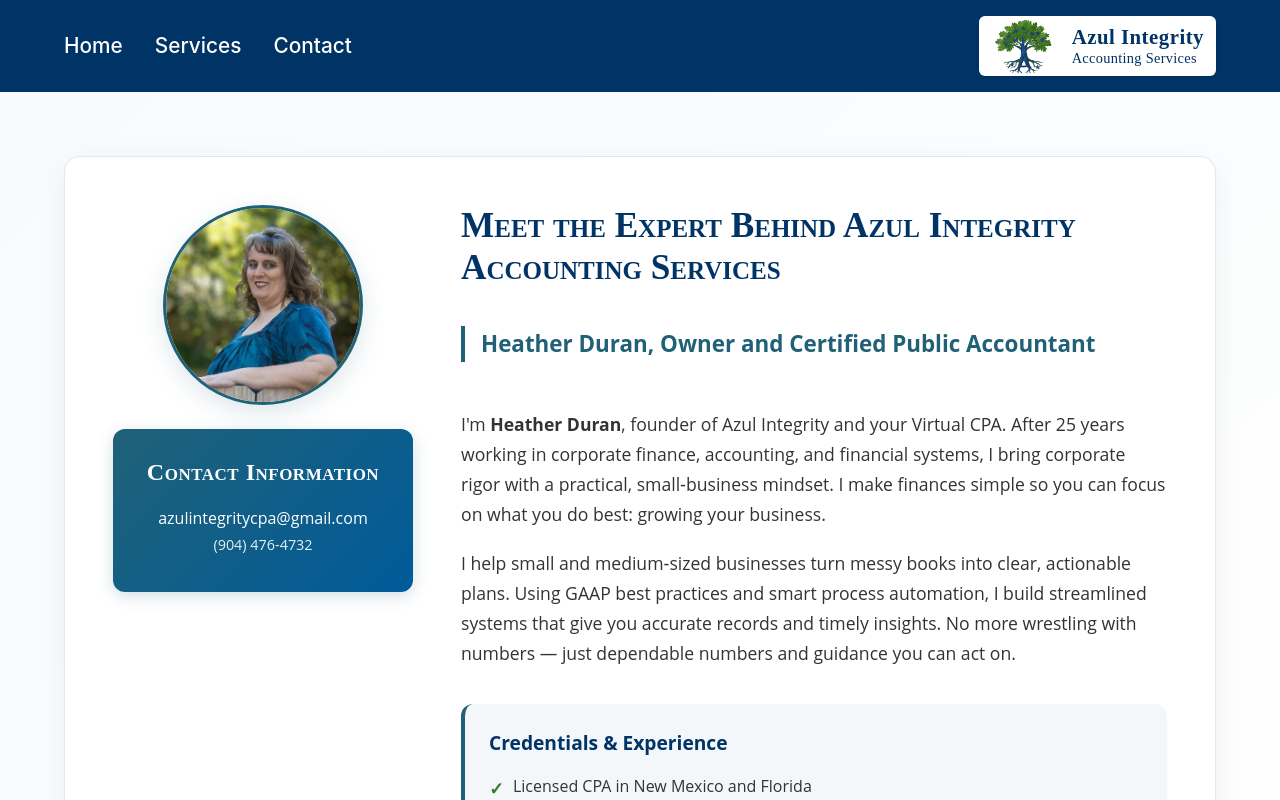
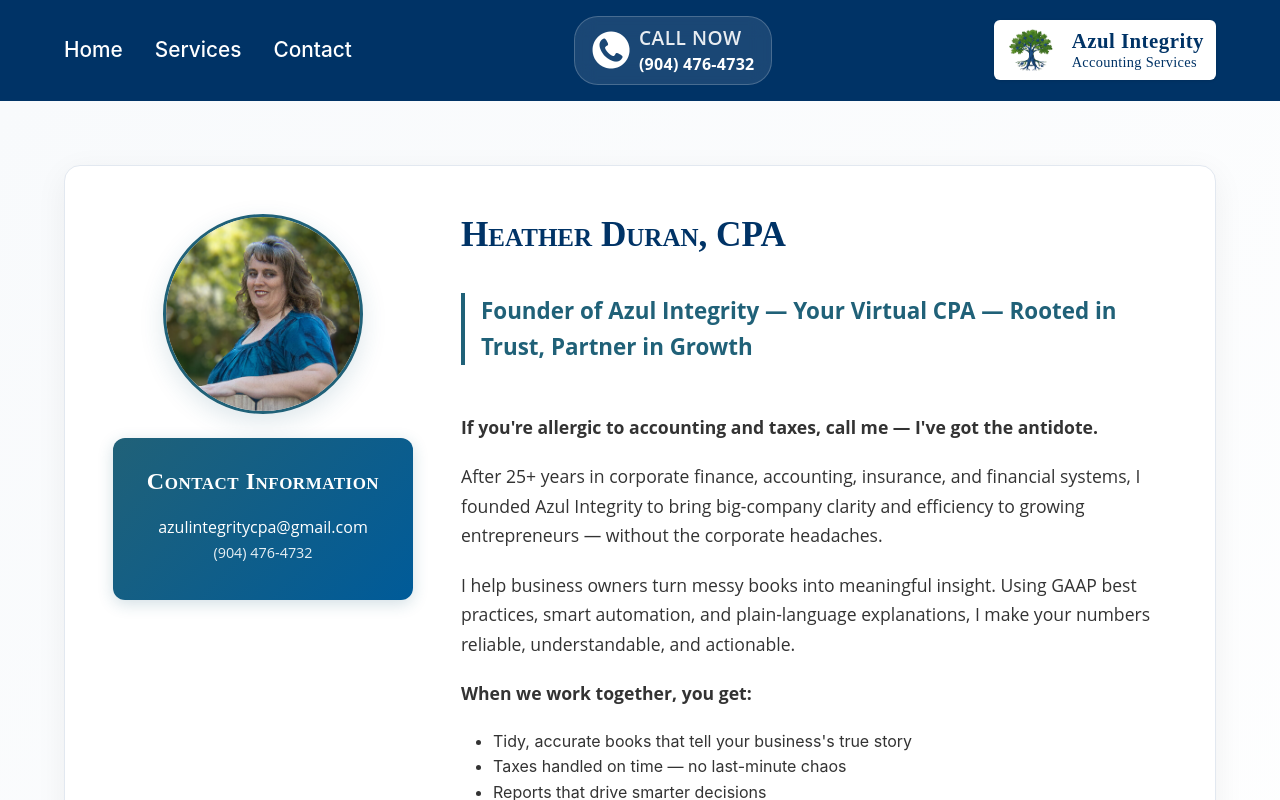
Before and after one commit to AzulIntegrity/azulintegrity, a Next.js app: page /contact in a window 1280 px wide. Shown: the top 800 px of the page. Built offline with nearby package versions, Linux system fonts and the light colour scheme; no server answers.

Commit message:
updates to color and images layout

```diff
--- a/src/app/contact/page.tsx
+++ b/src/app/contact/page.tsx
@@ -67,6 +67,21 @@ export default function ContactPage() {
           <Link href="/services">Services</Link>
           <Link href="/contact">Contact</Link>
         </nav>
+        <div className={styles.phoneContact}>
+          <Link href="tel:+19044764732" className={styles.phoneLink}>
+            <Image
+              src="/phoneicon.png"
+              alt="Call us"
+              className={styles.phoneIcon}
+              width={20}
+              height={20}
+            />
+            <span className={styles.phoneText}>
+              <span className={styles.callNow}>Call Now</span>
+              <span className={styles.phoneNumber}>(904) 476-4732</span>
+            </span>
+          </Link>
+        </div>
         <div className={styles.logoContainer}>
           <Image
             src="/tree.png"
@@ -114,25 +129,39 @@ export default function ContactPage() {
               </div>
             </div>
             <div className={styles.aboutContent}>
-              <h2 className={styles.aboutHeading}>Meet the Expert Behind Azul Integrity Accounting Services</h2>
-              <h3 className={styles.aboutSubheading}>Heather Duran, Owner and Certified Public Accountant</h3>
+              <h2 className={styles.aboutHeading}>Heather Duran, CPA</h2>
+              <h3 className={styles.aboutSubheading}>Founder of Azul Integrity — Your Virtual CPA — Rooted in Trust, Partner in Growth</h3>
               <div className={styles.aboutText}>
                 <p>
-                  I&apos;m <strong>Heather Duran</strong>, founder of Azul Integrity and your Virtual CPA. After 25 years working in corporate finance, accounting, and financial systems, I bring corporate rigor with a practical, small‑business mindset. I make finances simple so you can focus on what you do best: growing your business.
+                  <strong>If you&apos;re allergic to accounting and taxes, call me — I&apos;ve got the antidote.</strong>
                 </p>
                 <p>
-                  I help small and medium‑sized businesses turn messy books into clear, actionable plans. Using GAAP best practices and smart process automation, I build streamlined systems that give you accurate records and timely insights. No more wrestling with numbers — just dependable numbers and guidance you can act on.
+                  After 25+ years in corporate finance, accounting, insurance, and financial systems, I founded Azul Integrity to bring big-company clarity and efficiency to growing entrepreneurs — without the corporate headaches.
                 </p>
+                <p>
+                  I help business owners turn messy books into meaningful insight. Using GAAP best practices, smart automation, and plain-language explanations, I make your numbers reliable, understandable, and actionable.
+                </p>
+                <p><strong>When we work together, you get:</strong></p>
+                <ul style={{ paddingLeft: '2rem' }}>
+                  <li>Tidy, accurate books that tell your business&apos;s true story</li>
+                  <li>Taxes handled on time — no last-minute chaos</li>
+                  <li>Reports that drive smarter decisions</li>
+                  <li>A partner who cares about your goals, not just your numbers</li>
+                </ul>
                 <div className={styles.credentialsList}>
                   <h4>Credentials & Experience</h4>
                   <ul>
-                    <li>Licensed CPA in New Mexico and Florida</li>
-                    <li>25+ years of corporate and financial systems experience</li>
-                    <li>What I do: bookkeeping, accounting, taxes, payroll, and virtual CPA support for small businesses</li>
+                    <li>Licensed CPA — New Mexico & Florida</li>
+                    <li>25+ years in corporate finance, accounting, insurance, and systems</li>
+                    <li>Expertise in GAAP compliance, automation, and audit readiness</li>
+                    <li>Trusted by small businesses, startups, and local nonprofits</li>
                   </ul>
                 </div>
                 <p>
-                  I care about clarity, reliability, and helping you feel confident about your financial decisions. If you want bookkeeping that&apos;s tidy, taxes that are handled, and financial reports that actually help you grow, let&apos;s talk.
+                  At Azul Integrity, I combine technical rigor with genuine care — creating financial systems that reduce stress and build confidence.
+                </p>
+                <p>
+                  <strong>You grow your business. I&apos;ll handle the numbers.</strong>
                 </p>
               </div>
             </div>
--- a/src/app/page.module.css
+++ b/src/app/page.module.css
@@ -4,7 +4,7 @@
   align-items: center;
   gap: 1rem;
   height: 60px;
-  order: 3; /* Logo comes third (right side) */
+  order: 3;
   background: var(--white);
   padding: 0.5rem 0.75rem;
   border-radius: 6px;
@@ -12,7 +12,7 @@
 }
 
 .logoImage {
-  height: 65px;
+  height: 50px; /* Reduced from 65px to fit 60px container height */
   width: auto;
   flex-shrink: 0;
   object-fit: contain;
@@ -47,9 +47,7 @@
   letter-spacing: 0.3px;
 }
 
-
-
-/* ===== EXISTING STYLES ===== */
+/* ===== EXISTING STYLES (Contact/Modal/Page Layout) ===== */
 .cardPhoto {
   width: 80px;
   height: 80px;
@@ -149,14 +147,12 @@
   display: grid;
   grid-template-columns: 1fr 1fr;
   gap: 1rem;
-
 }
 
 .formRowThree {
   display: grid;
   grid-template-columns: 1fr 1fr 1fr;
   gap: 1rem;
-
 }
 
 .formGroup label {
@@ -172,12 +168,7 @@
   border-radius: 8px;
   font-size: 1rem;
   color: var(--dark-navy);
-  margin-bottom: 0.75rem;
-
-}
-
-.formGroup textarea {
-  margin-top: 0;
+  /* Removed: margin-bottom: 0.75rem; */
 }
 
 .contactHeadingLine {
@@ -292,7 +283,7 @@
 .navigation {
   display: flex;
   gap: 2rem;
-  order: 1; /* Navigation comes first (left side) */
+  order: 1;
 }
 
 .navigation a {
@@ -312,7 +303,7 @@
 .phoneContact {
   display: flex;
   align-items: center;
-  order: 2; /* Phone comes second (center) */
+  order: 2;
 }
 
 .phoneLink {
@@ -340,7 +331,7 @@
   width: 40px;
   height: 40px;
   object-fit: contain;
-  filter: brightness(0) invert(1); /* Makes icon white */
+  filter: brightness(0) invert(1);
   transition: transform 0.2s ease;
 }
 
@@ -442,17 +433,15 @@
 
 /* Hero Section */
 .hero {
-  /* Acts as the canvas for the layers */
   position: relative;
-  background-color: var(--light-gray); /* Background for the right (unclipped) side */
+  background-color: var(--light-gray);
   min-height: 500px;
   overflow: hidden;
   display: flex;
-  align-items: center; /* Vertically centers content */
+  align-items: center;
 }
 
 .heroImageBg {
-  /* Layer 1: The Image with the Clip */
   position: absolute;
   top: 0;
   left: 0;
@@ -462,28 +451,25 @@
   background-size: cover;
   background-position: center center;
   background-repeat: no-repeat;
-  /* 50% radius circle: Creates a curved edge that complements the spy glass */
   clip-path: circle(50% at 50% 50%);
   z-index: 1;
-  /* Optimize for performance */
   will-change: transform;
   backface-visibility: hidden;
 }
 
 .heroContent {
-  /* Layer 2: The Text Content Container */
   position: relative;
   z-index: 2;
   width: 100%;
   padding: 4rem 5%;
   display: flex;
-  justify-content: flex-end; /* Pushes the hero-text block to the right */
+  justify-content: flex-end;
 }
 
 .heroText {
-  max-width: 800px; /* Increased from 500px to accommodate longer title */
+  max-width: 800px;
   text-align: center;
-  margin-left: auto; /* Final push to the right within the flex container */
+  margin-left: auto;
   border-radius: 8px;
   padding: 1rem;
 }
@@ -590,10 +576,21 @@
 /* Services Section */
 .services {
   padding: 4rem 5%;
-  background-color: var(--white);
+  background: linear-gradient(135deg, #f0f9ff 0%, #e0f2fe 50%, #f8fafc 100%) !important;
   position: relative;
   z-index: 2;
   box-shadow: 0 2px 10px rgba(0,0,0,0.05);
+}
+
+.services::before {
+  content: '';
+  position: absolute;
+  top: 0;
+  left: 0;
+  right: 0;
+  height: 4px;
+  background: linear-gradient(90deg, var(--primary-blue), var(--trust-green), var(--duskblue));
+  opacity: 0.8;
 }
 
 .sectionHeading {
@@ -604,6 +601,7 @@
   color: var(--dark-navy);
   margin-bottom: 3rem;
   font-weight: 700;
+  text-shadow: 0 1px 2px rgba(0,0,0,0.05);
 }
 
 .tabsHeader {
@@ -1078,12 +1076,10 @@
 
 .footerSocial {
   display: flex;
-  gap: 1rem;               /* spacing between icons */
-  justify-content: center;  /* centers horizontally */
-  align-items: center;      /* centers vertically if needed */
+  gap: 1rem;
+  justify-content: center;
+  align-items: center;
   margin-top: 0.5rem;
-   justify-content: center;
-    align-items: center;
 }
 .socialIcon {
   width: 28px;
@@ -1091,7 +1087,6 @@
   object-fit: contain;
   cursor: pointer;
   transition: transform 0.2s ease, opacity 0.2s ease;
-
 }
 .socialIcon:hover {
   transform: scale(1.1);
@@ -1103,7 +1098,6 @@
   text-decoration: none;
   font-weight: 600;
   transition: color 0.2s;
-
 }
 
 .footerSocial a:hover {
@@ -1157,11 +1151,6 @@
 .footerCol a:hover {
   color: var(--light-blue);
 }
-.footerSocial {
-  display: flex;
-  gap: 1rem;
-  margin-top: 0.5rem;
-}
 .footerCopyright {
   font-size: 0.95rem;
   opacity: 0.8;
@@ -1169,7 +1158,7 @@
   margin-top: 1rem;
 }
 
-/* ===== TERMS PAGE STYLES ===== */
+/* ===== TERMS PAGE STYLES (Desktop) ===== */
 .pageHeader {
   padding: 3rem 5% 2rem 5%;
   background: linear-gradient(135deg, var(--dark-navy) 0%, var(--duskblue) 100%);
@@ -1255,7 +1244,7 @@
   font-size: 1rem;
   color: var(--foreground);
   line-height: 1.6;
-  margin-left: 1rem;
+  /* margin-left: 1rem; removed for clean left alignment */
 }
 
 .contactInfo {
@@ -1293,205 +1282,13 @@
   transform: scale(1.1);
 }
 
-/* Social and other icon optimizations */
-.socialIcon {
-  width: 28px;
-  height: 28px;
-  object-fit: contain;
-  cursor: pointer;
-  transition: transform 0.2s ease, opacity 0.2s ease;
-  max-width: 100%;
-  height: auto;
-}
-
-.socialIcon:hover {
-  transform: scale(1.1);
-  opacity: 0.8;
-}
-/* Responsive Design for About Section */
-/* Responsive Design for About Section (968px) */
-@media (max-width: 968px) {
-  .aboutContainer {
-    grid-template-columns: 1fr;
-    gap: 2rem;
-    padding: 2rem;
-    text-align: center;
-  }
-
-  .aboutImageSection {
-    justify-content: center;
-    align-items: center;
-  }
-
-  .aboutPhoto {
-    width: 150px;
-    height: 150px;
-  }
-
-  .aboutContactInfo {
-    max-width: 350px;
-    margin: 0 auto;
-  }
-
-  .aboutHeading {
-    font-size: 1.8rem;
-  }
-
-  .aboutSubheading {
-    font-size: 1.2rem;
-  }
-}
-
-/* Responsive Design (Tablet/Service List Adjustment - 1024px) */
-@media (max-width: 1024px) {
-  .serviceDetails .serviceList {
-    align-self: flex-start;
-    text-align: left;
-  }
-
-  .serviceList li {
-    justify-content: flex-start;
-  }
-
-  /* The conflicting Contact Form adjustments were REMOVED from this block */
-}
-
-/* Responsive Design (Mobile Collapse - 768px) */
-@media (max-width: 768px) {
-  /* ... (Existing hero, testimonial, tab styles remain) ... */
-
-  /* Contact Form Mobile Responsive - All rows collapse to 1fr */
-  .contactSection {
-    padding: 2rem 1.5rem;
-    text-align: center;
-  }
-
-  .contactSection h1 {
-    text-align: center;
-  }
-
-  .formGroup label {
-    text-align: left;
-  }
-
-  .formRow,
-  .formRowThree {
-    grid-template-columns: 1fr; /* Ensures both row types collapse completely */
-    gap: 0;
-  }
-
-  .formGroup {
-    margin-bottom: 1.2rem;
-  }
-
-  .formGroup input,
-  .formGroup textarea {
-    font-size: 16px;
-    padding: 0.8rem 1rem;
-  }
-
-  .submitButton {
-    font-size: 1rem;
-    padding: 0.8rem 2rem;
-    width: 100%;
-  }
-  /* ... (Existing header, logo, phone, service details adjustments remain) ... */
-
-  .footerNav {
-    flex-direction: column;
-    gap: 1rem;
-  }
-  /* ... (Existing footer contact/social/legal adjustments remain) ... */
-}
-
-/* Footer Grid Collapse (900px) */
-@media (max-width: 900px) {
-  .footerGrid {
-    flex-direction: column;
-    gap: 2rem;
-    align-items: center;
-  }
-  .footerCol {
-    align-items: center;
-    text-align: center;
-  }
-}
-
-/* Small mobile devices (480px) */
-@media (max-width: 480px) {
-  .phoneLink {
-    padding: 0.4rem 0.6rem;
-    gap: 0.3rem;
-  }
-
-  .callNow {
-    font-size: 0.7rem;
-  }
-
-  .phoneIcon {
-    width: 18px;
-    height: 18px;
-  }
-}
-
-
-@media (max-width: 900px) {
-  .footerGrid {
-    flex-direction: column;
-    gap: 2rem;
-    align-items: center;
-  }
-  .footerCol {
-    align-items: center;
-    text-align: center;
-  }
-}
-/* Responsive Design */
-@media (max-width: 1024px) {
-  .serviceDetails .serviceList {
-    align-self: flex-start;
-    text-align: left;
-  }
-
-  .serviceList li {
-    justify-content: flex-start;
-  }
-
-  /* Contact Form Tablet Responsive */
-  .formRowThree {
-    grid-template-columns: 1fr 1fr;
-    gap: 1rem;
-  }
-
-  .formRowThree .formGroup:nth-child(3) {
-    grid-column: 1 / -1;
-  }
-}
-
-
-
-/* Small mobile devices - reduce Call Now button padding */
-@media (max-width: 480px) {
-  .phoneLink {
-    padding: 0.4rem 0.6rem; /* Smaller padding for small screens */
-    gap: 0.3rem; /* Reduce gap between icon and text */
-  }
-
-  .callNow {
-    font-size: 0.7rem; /* Even smaller text on very small screens */
-  }
-
-  .phoneIcon {
-    width: 18px;
-    height: 18px;
-  }
-}
-
+/* ===== RESPONSIVE MEDIA QUERIES (CLEANED AND CONSOLIDATED) ===== */
+
+/* Tablet Portrait / Small Desktop (1280px to 769px) */
 @media (min-width: 769px) and (max-width: 1280px) {
   .heroImageBg {
-    width: 60%; /* Consistent with desktop */
-    background-position: center center; /* Better positioning for tablet */
-    /* Use circular clip-path like desktop for consistency */
+    width: 60%;
+    background-position: center center;
     clip-path: circle(50% at 50% 50%);
   }
 
@@ -1534,9 +1331,77 @@
   }
 }
 
-
+/* Mid-Range Tablet Adjustments (1024px) - Consolidated */
+@media (max-width: 1024px) {
+  .serviceDetails .serviceList {
+    align-self: flex-start;
+    text-align: left;
+  }
+
+  .serviceList li {
+    justify-content: flex-start;
+  }
+
+  /* Contact Form Tablet Responsive: 3-column row becomes 2-column */
+  .formRowThree {
+    grid-template-columns: 1fr 1fr;
+    gap: 1rem;
+  }
+
+  .formRowThree .formGroup:nth-child(3) {
+    grid-column: 1 / -1; /* Forces the third item to full width */
+  }
+}
+
+/* About Section Collapse (968px) */
+@media (max-width: 968px) {
+  .aboutContainer {
+    grid-template-columns: 1fr;
+    gap: 2rem;
+    padding: 2rem;
+    text-align: center;
+  }
+
+  .aboutImageSection {
+    justify-content: center;
+    align-items: center;
+  }
+
+  .aboutPhoto {
+    width: 150px;
+    height: 150px;
+  }
+
+  .aboutContactInfo {
+    max-width: 350px;
+    margin: 0 auto;
+  }
+
+  .aboutHeading {
+    font-size: 1.8rem;
+  }
+
+  .aboutSubheading {
+    font-size: 1.2rem;
+  }
+}
+
+/* Footer Grid Collapse (900px) */
+@media (max-width: 900px) {
+  .footerGrid {
+    flex-direction: column;
+    gap: 2rem;
+    align-items: center;
+  }
+  .footerCol {
+    align-items: center;
+    text-align: center;
+  }
+}
+
+/* Mobile Collapse (768px) - Consolidated Global and Terms Styles */
 @media (max-width: 768px) {
-.hero {
+  .hero {
     padding: 3rem 1rem;
     min-height: 400px;
   }
@@ -1594,7 +1459,7 @@
   .testimonialsHeading,
   .sectionHeading {
     font-size: 1.8rem;
-    text-align: center; /* Headers stay centered */
+    text-align: center;
   }
 
   .testimonials {
@@ -1676,7 +1541,7 @@
 
   .formRow,
   .formRowThree {
-    grid-template-columns: 1fr; /* Ensures both row types collapse completely */
+    grid-template-columns: 1fr;
     gap: 0;
   }
 
@@ -1781,10 +1646,7 @@
     height: 20px;
   }
 
-  /* ==================================== */
-  /* === TERMS PAGE STYLES (768px) === */
-  /* ==================================== */
-
+  /* TERMS PAGE STYLES (768px) */
   .pageHeader {
     padding: 2rem 1rem;
     text-align: center;
@@ -1818,13 +1680,13 @@
   }
 
   .termsSection p {
-    font-size: 1rem; /* Adjusted to 16px minimum */
+    font-size: 1rem;
     line-height: 1.5;
     text-align: left;
   }
 
   .termsList li {
-    font-size: 1rem; /* Adjusted to 16px minimum */
+    font-size: 1rem;
     line-height: 1.5;
     text-align: left;
   }
@@ -1839,8 +1701,36 @@
   }
 }
 
+/* Smallest Mobile Devices (480px) */
+@media (max-width: 480px) {
+  .phoneLink {
+    padding: 0.4rem 0.6rem;
+    gap: 0.3rem;
+  }
+
+  .callNow {
+    font-size: 0.7rem;
+  }
+
+  .phoneIcon {
+    width: 18px;
+    height: 18px;
+  }
+}
+
 /* ===== DARK MODE SUPPORT ===== */
 @media (prefers-color-scheme: dark) {
+  /* Define CSS variables for dark mode (assuming these are defined elsewhere or here) */
+  /* Example:
+  :root {
+    --bg-primary: #1e293b;
+    --card-bg: #334155;
+    --text-primary: #f8fafc;
+    --text-secondary: #94a3b8;
+    --border: #475569;
+  }
+  */
+
   /* Page background */
   .page {
     background: var(--bg-primary);
@@ -1889,7 +1779,7 @@
 
   /* Services section */
   .services {
-    background: var(--bg-primary);
+    background: linear-gradient(135deg, rgba(15, 23, 42, 0.95) 0%, rgba(30, 41, 59, 0.95) 50%, rgba(15, 23, 42, 0.98) 100%);
   }
 
   /* Hero section adjustments */
--- a/src/app/services/services.module.css
+++ b/src/app/services/services.module.css
@@ -63,7 +63,7 @@
   align-items: center;
   gap: 1rem;
   height: 60px;
-  order: 2; /* Logo comes second (right side) */
+  order: 3; /* Logo comes third (right side) */
   background: var(--white);
   padding: 0.5rem 0.75rem;
   border-radius: 6px;
@@ -120,6 +120,72 @@ line-height: 1.25;
 
 .navigation a:hover {
   color: var(--light-blue);
+}
+
+/* Phone Contact Styles */
+.phoneContact {
+  display: flex;
+  align-items: center;
+  order: 2;
+}
+
+.phoneLink {
+  display: flex;
+  align-items: center;
+  gap: 0.5rem;
+  color: var(--white);
+  text-decoration: none;
+  background: rgba(255, 255, 255, 0.1);
+  backdrop-filter: blur(10px);
+  border: 1px solid rgba(255, 255, 255, 0.2);
+  padding: 0.5rem 1rem;
+  border-radius: 24px;
+  transition: all 0.3s ease;
+  font-weight: 500;
+}
+
+.phoneLink:hover {
+  background: rgba(255, 255, 255, 0.2);
+  transform: translateY(-1px);
+  box-shadow: 0 4px 12px rgba(0, 0, 0, 0.15);
+}
+
+.phoneIcon {
+  width: 40px;
+  height: 40px;
+  object-fit: contain;
+  filter: brightness(0) invert(1);
+  transition: transform 0.2s ease;
+}
+
+.phoneLink:hover .phoneIcon {
+  transform: scale(1.1);
+}
+
+.phoneText {
+  display: flex;
+  flex-direction: column;
+  align-items: flex-start;
+  gap: 0.1rem;
+  line-height: 1.4;
+}
+
+.callNow {
+  font-family: 'Open Sans', Arial, sans-serif;
+  font-size: 1.2rem;
+  font-weight: 600;
+  color: var(--white);
+  opacity: 0.9;
+  text-transform: uppercase;
+  letter-spacing: 0.5px;
+}
+
+.phoneNumber {
+  font-family: 'Open Sans', Arial, sans-serif;
+  font-size: 1rem;
+  font-weight: 700;
+  color: var(--white);
+  letter-spacing: 0.3px;
 }
 
 /* Hamburger Menu */
```
Also changed, not shown: src/app/page.tsx (+15 -15 lines), src/app/services/page.tsx (+16 -1 lines).
